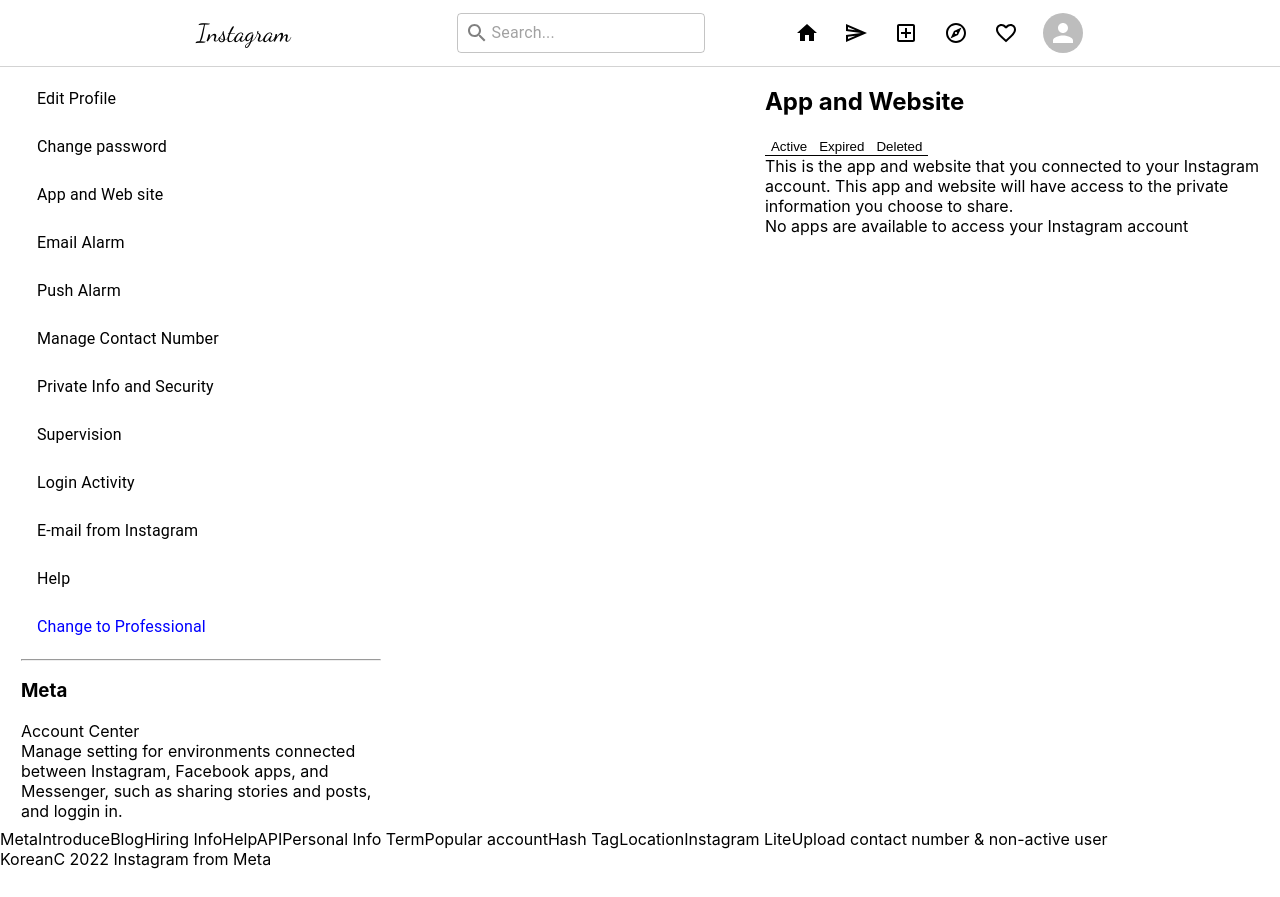
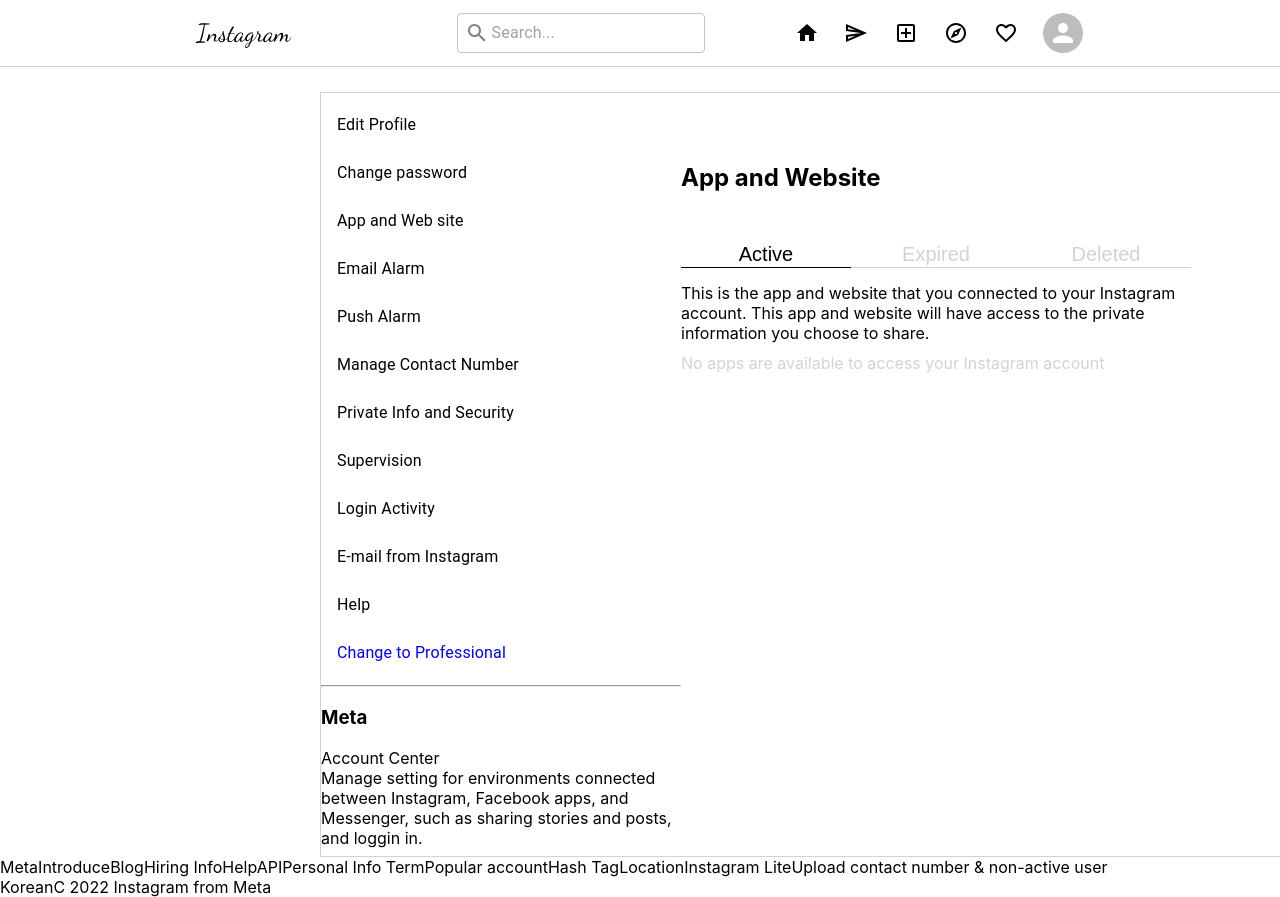
Before and after one commit to dydwn6565/instagramclone, a React (Create React App) app: page /accounts/manage_access in a window 1280 px wide. Shown: the top 897 px of the page. Before the commit the page ends 869 px from the top, so only its background shows below. Built offline with nearby package versions, Linux system fonts and the light colour scheme.

Commit message:
edit profile page(appAndWebSite and Email alarm is update)

```diff
--- a/src/components/AppandWebSite.js
+++ b/src/components/AppandWebSite.js
@@ -9,18 +9,40 @@ function AppandWebSite() {
   return (
     <div>
       <Header />
+      <div className="app-and-website-container">
+        <AccountEditSide />
         <div className="app-and-website">
-        <AccountEditSide />
-        <div>
           <div className="app-and-website-title">
             <h2>App and Website</h2>
           </div>
           <div className="app-and-website-buttons">
-            <button onClick={e=>setSelectedItem("active")}>Active</button>
-            <button onClick={e=>setSelectedItem("expired")}>Expired</button>
-            <button onClick={e=>setSelectedItem('deleted')}>Deleted</button>
+            <button
+              onClick={(e) => setSelectedItem("active")}
+              className={
+                selectedItem !== "active" ? "app-and-website-inactive" : ""
+              }
+            >
+              Active
+            </button>
+            <button
+              onClick={(e) => setSelectedItem("expired")}
+              className={
+                selectedItem !== "expired" ? "app-and-website-inactive" : ""
+              }
+            >
+              Expired
+            </button>
+            <button
+              onClick={(e) => setSelectedItem("deleted")}
+              className={
+                selectedItem !== "deleted" ? "app-and-website-inactive" : ""
+              }
+            >
+              Deleted
+            </button>
           </div>
-          {selectedItem ==="active" ? <div>
+          {selectedItem === "active" ? (
+            <div className="app-and-website-contents">
               <div>
                 This is the app and website that you connected to your Instagram
               </div>
@@ -28,10 +50,15 @@ function AppandWebSite() {
                 account. This app and website will have access to the private
               </div>
               <div>information you choose to share.</div>
-            <div>No apps are available to access your Instagram account</div>
-          </div> :""}
-            {selectedItem ==="expired" ?
-          <div>
+              <div className="app-and-website-extra-info">
+                No apps are available to access your Instagram account
+              </div>
+            </div>
+          ) : (
+            ""
+          )}
+          {selectedItem === "expired" ? (
+            <div className="app-and-website-contents">
               <div>
                 Apps and websites that you have connected to your Instagram
                 account
@@ -41,27 +68,31 @@ function AppandWebSite() {
                 no
               </div>
               <div>
-              longer have access to your private information, but you can still
+                longer have access to your private information, but you can
+                still
               </div>
               <div>
                 retain your shared information when it is active. "Private"
               </div>
               <div>
-              information refers to information accessible by the Mena app (e.g.
+                information refers to information accessible by the Mena app
+                (e.g.
               </div>
               <div>
                 email address) if you choose to share it when you log in to your
               </div>
               <div>Instagram account</div>
-            <div>
+              <div className="app-and-website-extra-info">
                 None of the apps that have access to your Instagram account have
                 expired
               </div>
-              </div> :""}
+            </div>
+          ) : (
+            ""
+          )}
 
-
-{selectedItem ==="deleted" ?
-            <div>
+          {selectedItem === "deleted" ? (
+            <div className="app-and-website-contents">
               <div>
                 This is an app and website that you are no longer linked to your
               </div>
@@ -78,26 +109,29 @@ function AppandWebSite() {
                 accessible
               </div>
               <div>
-            by the Mena app (e.g. email address) if you choose to share it when
+                by the Mena app (e.g. email address) if you choose to share it
+                when
               </div>
               <div>
                 you log in to your Instagram account. You can request the app to
               </div>
               <div>
-            delete your information. To request deletion, review the details and
+                delete your information. To request deletion, review the details
+                and
               </div>
               <div>
-            contact information specified in the app's privacy policy. User ID
-            may
+                contact information specified in the app's privacy policy. User
+                ID may
               </div>
               <div>be required when contacting the app</div>
-          <div>
-
-          None of the apps that have access to your Instagram account have been
-          deleted
+              <div className="app-and-website-extra-info">
+                None of the apps that have access to your Instagram account have
+                been deleted
               </div>
-
-        </div> :""}
+            </div>
+          ) : (
+            ""
+          )}
         </div>
       </div>
       <AccountEditFooter />
--- a/src/components/EmailAlarm.js
+++ b/src/components/EmailAlarm.js
@@ -2,6 +2,8 @@ import React from "react";
 import AccountEditFooter from "./AccountEditFooter";
 import AccountEditSide from "./AccountEditSide";
 import "./css/EmailAlarm.css"
+import EmailAlarmComponent from "./EmailAlarmComponent";
+import EmailAlarmAlarm from "./EmailAlarmComponent";
 import Header from "./Header";
 
 function EmailAlarm() {
@@ -11,19 +13,26 @@ function EmailAlarm() {
       <div className="email-alarm">
         <AccountEditSide />
         <div className="email-alarm-main">
-          <h3> Receive: </h3>
-          <input type="checkbox" />
-          <span>Feedback E-mail</span>
-          <div>Send feedback to Instagram</div>
-          <input type="checkbox" />
-          <span>Alarm E-mail</span>
-          <div>Receive not confirmed E-mail</div>
-          <input type="checkbox" />
-          <span>Product E-mail</span>
-          <div>Check the tips about Instagram tools</div>
-          <input type="checkbox" />
-          <span>News E-mail</span>
-          <div>See the details about Instagram's new features</div>
+          <EmailAlarmComponent
+            title={"E-mail Feedback"}
+            extraInfo={"Send feedback to Instagram"}
+          />
+          <EmailAlarmComponent
+            title={"Alarm E-mail"}
+            extraInfo={" Receive not confirmed E-mail"}
+          />
+          <EmailAlarmComponent
+            title={"Product E-mailProduct E-mail"}
+            extraInfo={"Check the tips about Instagram tools"}
+          />
+          <EmailAlarmComponent
+            title={"News E-mail"}
+            extraInfo={"See the details about Instagram's new features"}
+          />
+          <EmailAlarmComponent
+            title={"Support E-mail"}
+            extraInfo={"Receive updates on reporting and violations of community guidelines"}
+          />
         </div>
       </div>
       <AccountEditFooter />
--- /dev/null
+++ b/src/components/EmailAlarmComponent.js
@@ -0,0 +1,23 @@
+import React from 'react'
+
+function EmailAlarmComponent({title,extraInfo}) {
+  return (
+    <>
+      <h3> {title} </h3>
+      <div>
+        <input type="radio" />
+        <span>Inactive</span>
+      </div>
+      <div>
+        <input type="radio" />
+        <span>Active</span>
+      </div>
+
+      <div className="email-alarm-extra-info">{extraInfo}</div>
+
+      <hr />
+    </>
+  );
+}
+
+export default EmailAlarmComponent;
--- a/src/components/ManageContactNumber.js
+++ b/src/components/ManageContactNumber.js
@@ -1,7 +1,7 @@
 import React from "react";
 import AccountEditSide from "./AccountEditSide";
 import Header from "./Header";
-import "./css/ManageContactNumber.css";
+import "../components/css/ManageContactNumber.css";
 function ManageContactNumber() {
   return (
     <div>
--- a/src/components/css/AppandWebSite.css
+++ b/src/components/css/AppandWebSite.css
@@ -1,10 +1,20 @@
+.app-and-website-container {
+    display: flex;
+    /* justify-content: center; */
+    width: 1000px;
+    margin-top: 2%;
+    margin-left: 25%;
+    border: 0.5px solid lightgrey;
+}
+
 .app-and-website {
-    display: flex;
-    justify-content: center;
+    margin-left: -300px;
 }
 
 .app-and-website-title {
     display: flex;
+    margin-top: 50px;
+    margin-bottom: 30px;
 }
 
 .app-and-website-buttons>button {
@@ -13,4 +23,18 @@
     border-top: none;
     border-left: none;
     border-right: none;
+    font-size: 20px;
+    width: 170px;
 }
+
+.app-and-website-contents {
+    margin-top: 15px;
+}
+
+.app-and-website-extra-info {
+    margin-top:10px;
+    color:lightgrey;
+}.app-and-website-inactive {
+    color: lightgrey;
+    border-bottom: 0.5px solid lightgrey !important;
+}
--- a/src/components/css/EmailAlarm.css
+++ b/src/components/css/EmailAlarm.css
@@ -1,9 +1,22 @@
 .email-alarm {
     display: flex;
     /* align-content: center; */
-    justify-content: center;
+    /* justify-content: center; */
+    width: 1000px;
+    margin-top: 2%;
+    margin-left: 25%;
+    border: 0.5px solid lightgrey;
 }
 
-.email-alarm-main{
+.email-alarm-main {
     /* margin-left:-15%; */
+    margin-left: -250px;
+    margin-top: 20px;
 }
+
+.email-alarm-extra-info{
+    font-size: 10px;
+    color:lightgrey;
+    margin-top:10px;
+    margin-left:2px;
+}
--- a/src/components/css/ManageContactNumber.css
+++ b/src/components/css/ManageContactNumber.css
@@ -1,4 +1,10 @@
-.manage-contact-number{
+.manage-contact-number {
     display: flex;
     justify-content: center;
+    /* display: flex; */
+    /* justify-content: center; */
+    width: 1000px;
+    margin-top: 2%;
+    margin-left: 25%;
+    border: 0.5px solid lightgrey;
 }
```
Lines whose indentation alone changed are shown as unchanged.
